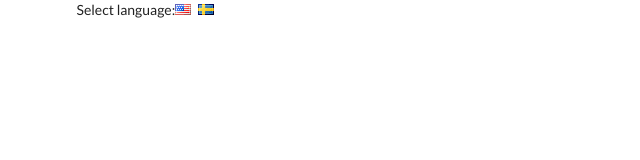
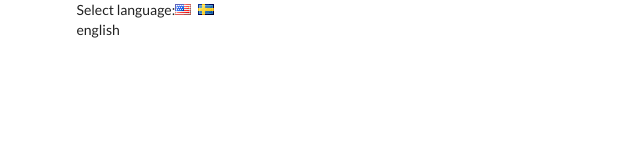
Before and after one commit to fredriklunde/translate, a React (Create React App) app: page / in a window 1280 px wide. Shown: the top 160 px of the page, without its empty margins (0-640 px from the left). Built offline with nearby package versions, Linux system fonts and the light colour scheme.

Commit message:
flags clickable

```diff
--- a/src/compontents/App.js
+++ b/src/compontents/App.js
@@ -2,15 +2,20 @@
 
 class App extends React.Component {
     state = { language: 'english'}
+
+    onLanguageChange = language => {
+        this.setState({ language });
+    }
 
     render() {
         return (
             <div className="ui container">
                 <div>
                     Select language:
-                    <i className="flag us" />
-                    <i className="flag se" />
+                    <i className="flag us" onClick={() => this.onLanguageChange('english')}/>
+                    <i className="flag se" onClick={() => this.onLanguageChange('swedish')}/>
                 </div>
+                {this.state.language}
             </div>
         )
     }
```
